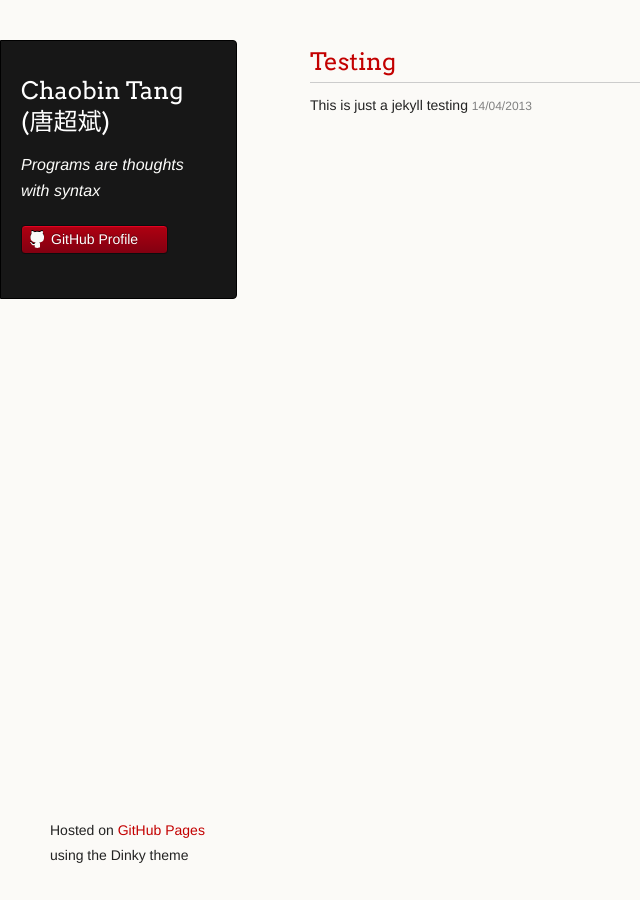
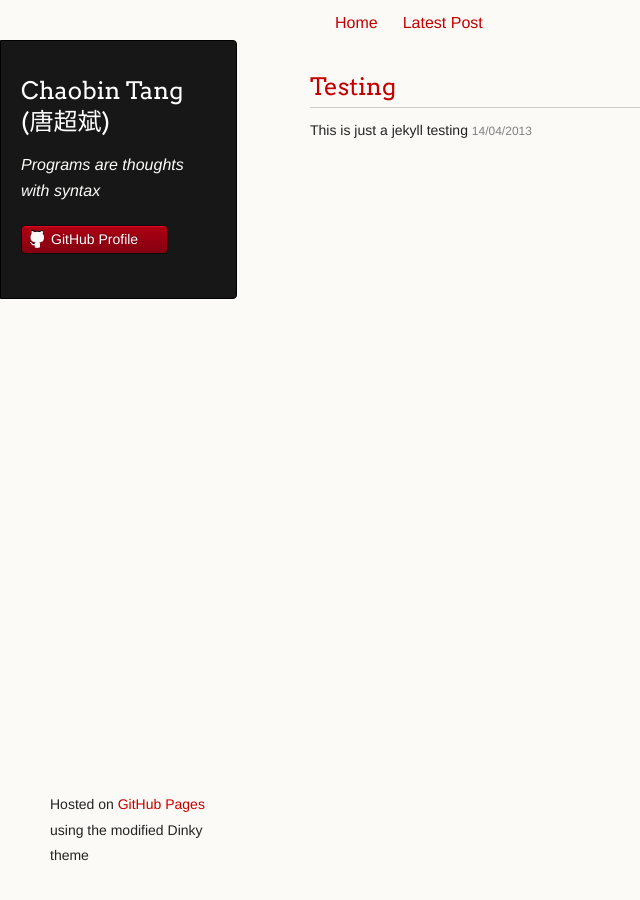
Before and after one commit to chaobin/chaobin.github.io, a Jekyll site: the page built from index.html, in a window 1280 px wide. Shown: the whole page, without its empty margins (0-640 px from the left). Built offline with Jekyll 4.4.1, drawn with Linux system fonts in a browser that asks for light colours; Markdown is read by kramdown in place of the engine named in the settings.

Commit message:
ADD: Added favicon

```diff
--- /dev/null
+++ b/_includes/header.html
@@ -0,0 +1,15 @@
+<header>
+  <h1 class="header">Chaobin Tang (唐超斌)</h1>
+  <p class="header">Programs are thoughts with syntax</p>
+  <ul>
+    <li><a class="buttons github" href="https://github.com/chaobin">GitHub Profile</a></li>
+  </ul>
+</header>
+
+<div class="topnav">
+  <ul>
+    <li><a href="/">Home</a></li>
+    {% assign latest = site.posts | first %}
+    <li><a href="{{ latest.url }}" title="{{ latest.title | capitalize }}">Latest Post</a></li>
+  </ul>
+</div>
--- a/_layouts/post.html
+++ b/_layouts/post.html
@@ -8,6 +8,7 @@
     <meta name="description" content="{{ page.description }}">
     <link rel="stylesheet" href="/stylesheets/styles.css">
     <link rel="stylesheet" href="/stylesheets/pygment_trac.css">
+    <link rel="icon" href="/images/favicon.ico">
     <script src="/javascripts/scale.fix.js"></script>
     <meta name="viewport" content="width=device-width, initial-scale=1, user-scalable=no">
     <!--[if lt IE 9]>
@@ -17,13 +18,9 @@
 
   <body>
     <div class="wrapper">
-      <header>
-        <h1 class="header">Chaobin Tang (唐超斌)</h1>
-        <p class="header">Programs are thoughts with syntax</p>
-        <ul>
-          <li><a class="buttons github" href="https://github.com/chaobin">GitHub Profile</a></li>
-        </ul>
-      </header>
+
+      {% include header.html %}
+
       <section>
         {{ content }}
       </section>
--- a/index.html
+++ b/index.html
@@ -1,30 +1,8 @@
 ---
+layout: post
+title: Chaobin Tang | Programer
+description: All about computer programs
 ---
-<!doctype html>
-<html>
-  <head>
-    <meta charset="utf-8">
-    <meta http-equiv="X-UA-Compatible" content="chrome=1">
-    <title>Chaobin Tang (唐超斌) by chaobin</title>
-    <link rel="stylesheet" href="/stylesheets/styles.css">
-    <link rel="stylesheet" href="/stylesheets/pygment_trac.css">
-    <script src="/javascripts/scale.fix.js"></script>
-    <meta name="viewport" content="width=device-width, initial-scale=1, user-scalable=no">
-    <!--[if lt IE 9]>
-    <script src="//html5shiv.googlecode.com/svn/trunk/html5.js"></script>
-    <![endif]-->
-  </head>
-  <body>
-    <div class="wrapper">
-      <header>
-        <h1 class="header">Chaobin Tang (唐超斌)</h1>
-        <p class="header">Programs are thoughts with syntax</p>
-        <ul>
-          <li><a class="buttons github" href="https://github.com/chaobin">GitHub Profile</a></li>
-        </ul>
-      </header>
-
-      <section>
 {% for post in site.posts %}
 <h2><a href="{{ post.url }}">{{ post.title | capitalize }}</a></h2>
 <p>
@@ -32,12 +10,3 @@
   <span class="small">{{ post.date | date:'%d/%m/%Y'}}</span>
 </p>
 {% endfor %}
-      </section>
-
-      <footer>
-        <p><small>Hosted on <a href="https://pages.github.com">GitHub Pages</a> using the Dinky theme</small></p>
-      </footer>
-    </div>
-    <!--[if !IE]><script>fixScale(document);</script><![endif]-->
-  </body>
-</html>
--- a/stylesheets/styles.css
+++ b/stylesheets/styles.css
@@ -306,6 +306,18 @@
   text-decoration: none;
 }
 
+/* Navigation */
+
+.topnav {
+  width:650px;
+  float:right;
+}
+
+.topnav li {
+  list-style: none;
+  font-size: 16px;
+  float: left;
+}
 
 /* Section - for main page content */
 
```
Also changed, not shown: images/favicon.ico (added). Lines whose indentation alone changed are shown as unchanged.
